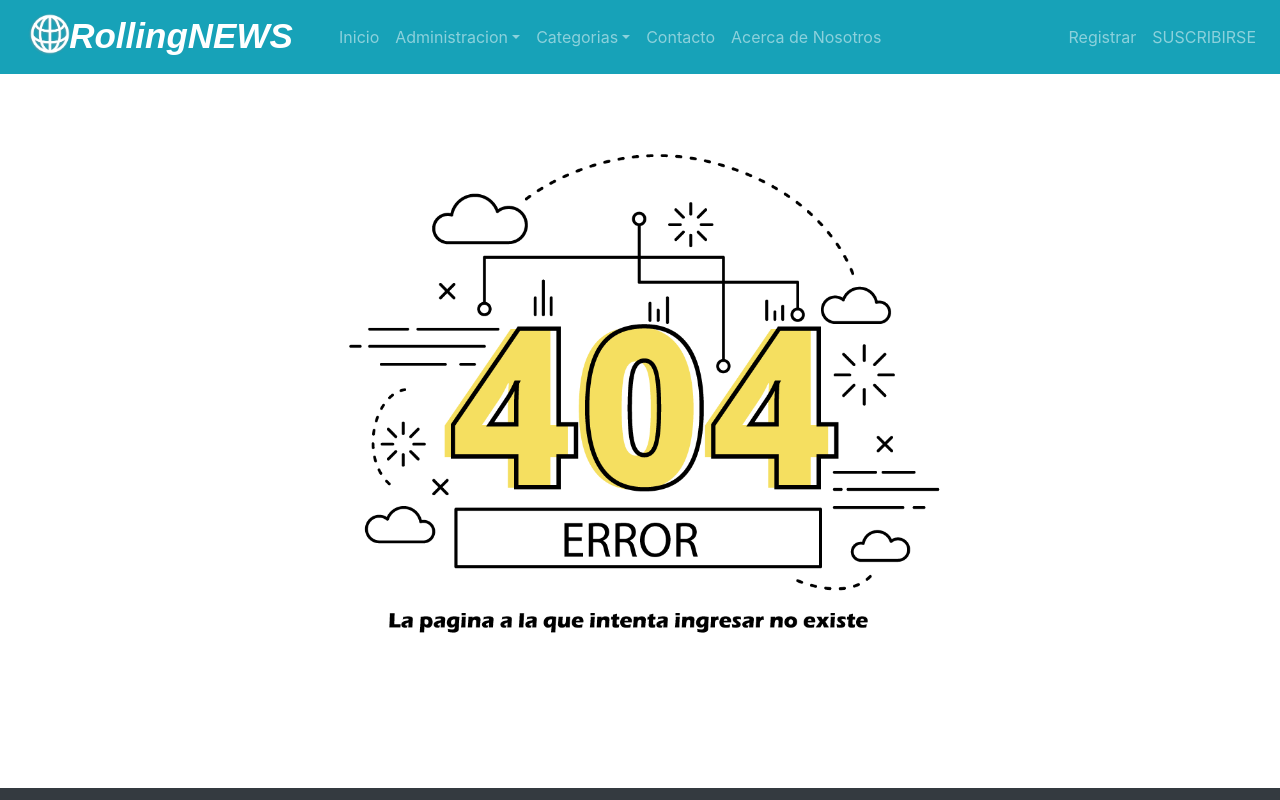
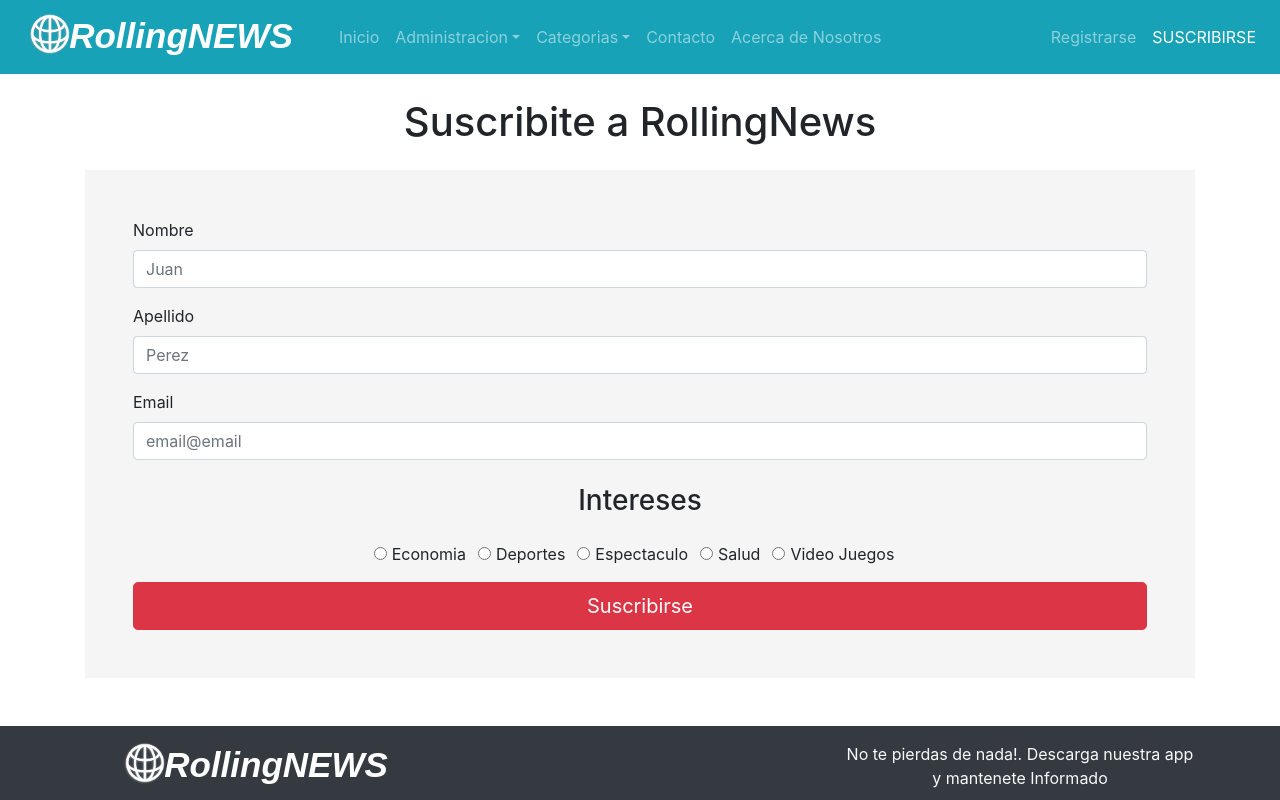
Before and after one commit to OttoCab/RollingNews, a React (Create React App) app: page /suscripcion in a window 1280 px wide. Shown: the top 800 px of the page. Built offline with nearby package versions, Linux system fonts and the light colour scheme; data requests are answered from the project's data file; a web font is replaced by a local one.

Commit message:
se crea la pagina de suscripcion solo con validaciones basicas

```diff
--- a/src/App.js
+++ b/src/App.js
@@ -17,6 +17,7 @@ import ADN from './components/ADN.js';
 import Contacto from './components/Contacto.js';
 import Navegacion from "./components/common/Navegacion";
 import Detalles from "./components/Detalles";
+import Suscripcion from './components/Suscripcion';
 
 
 function App() {
@@ -85,7 +86,7 @@ function App() {
             Categorias={Categorias}
           ></DetalleCategoria>
         </Route>
-        <Route exact path="/contact">
+        <Route exact path="/contacto">
           <Contacto></Contacto>
         </Route>
         <Route exact path='/Login'>
@@ -94,8 +95,8 @@ function App() {
         <Route exact path='/ADN'>
           <ADN></ADN>
         </Route>
-        <Route exact path='/Contacto'>
-          <Contacto></Contacto>
+        <Route exact path='/suscripcion'>
+          <Suscripcion></Suscripcion>
         </Route>
         <Route path='*'>
           <Error404></Error404>
--- /dev/null
+++ b/src/components/Suscripcion.js
@@ -0,0 +1,139 @@
+import React, { Fragment, useState } from "react";
+import { Form, Button, Container, Alert } from "react-bootstrap";
+import Swal from 'sweetalert2';
+
+const Suscripcion = () => {
+  const [nombre, setNombre] = useState("");
+  const [apellido, setApellido] = useState("");
+  const [email, setEmail] = useState("");
+  const [intereses, setIntereses] = useState("");
+  const [error, setError] = useState(false);
+
+  const cambiarIntereses = (e) => {
+    setIntereses(e.target.value);
+  };
+
+  const handleSubmit = async (e) => {
+    e.preventDefault();
+    if (
+      nombre.trim() === "" ||
+      apellido.trim() === "" ||
+      email.trim() === "" ||
+      intereses.trim === ""
+    ) {
+      setError(true);
+      return;
+    } else {
+      setError(false);
+      Swal.fire({
+        title: "Gracias por Suscribirte",
+        text: "Recibiras las notificaciones a tu correo electronico!",
+        icon: "success",
+        //   showCancelButton: true,
+        confirmButtonColor: "#3085d6",
+        //   cancelButtonColor: "#d33",
+        confirmButtonText: "salir",
+        //   cancelButtonText: "No!",
+      }).then((result) => {
+        if (result.isConfirmed) {
+        } else {
+        }
+      });
+    }
+  };
+
+  return (
+    <Fragment>
+      <Container>
+        <h1 className="text-center my-4">Suscribite a RollingNews</h1>
+        <Form className="my-4 px-5 py-5" onSubmit={handleSubmit}>
+          <Form.Group>
+            <Form.Label>Nombre</Form.Label>
+            <Form.Control
+              type="text"
+              placeholder="Juan"
+               onChange={(e) => setNombre(e.target.value)}
+               required
+            />
+          </Form.Group>
+
+          <Form.Group>
+            <Form.Label>Apellido</Form.Label>
+            <Form.Control
+              type="text"
+              placeholder="Perez"
+              onChange={(e) => setApellido(e.target.value)}
+              required
+            />
+          </Form.Group>
+
+          <Form.Group>
+            <Form.Label>Email</Form.Label>
+            <Form.Control
+              type="text"
+              placeholder="email@email"
+              onChange={(e) => setEmail(e.target.value)}
+              required
+            />
+          </Form.Group>
+
+          <h3 className="text-center my-4">Intereses</h3>
+          <Form.Group className="d-flex justify-content-center">
+            <Form.Check
+              name="categoria"
+              type="radio"
+              label="Economia"
+              value="economia"
+              onChange={cambiarIntereses}
+              inline
+            />
+            <Form.Check
+              name="categoria"
+              type="radio"
+              label="Deportes"
+              value="deportes"
+              onChange={cambiarIntereses}
+              inline
+
+            />
+            <Form.Check
+              name="categoria"
+              type="radio"
+              label="Espectaculo"
+              value="espectaculo"
+              onChange={cambiarIntereses}
+              inline
+            />
+            <Form.Check
+              name="categoria"
+              type="radio"
+              label="Salud"
+              value="salud"
+              onChange={cambiarIntereses}
+              inline
+            />
+            <Form.Check
+              name="categoria"
+              type="radio"
+              label="Video Juegos"
+              value="video juegos"
+              onChange={cambiarIntereses}
+              inline
+            />
+          </Form.Group>
+          <Button variant="danger" type="submit" size="lg" type="submit" block>
+            Suscribirse
+          </Button>
+          {
+            // operador ternario
+            error === true ? (
+              <Alert variant="warning">Todos los campos son obligatorios</Alert>
+            ) : null
+          }
+        </Form>
+      </Container>
+    </Fragment>
+  );
+};
+
+export default Suscripcion;
--- a/src/components/common/Navegacion.js
+++ b/src/components/common/Navegacion.js
@@ -1,8 +1,7 @@
 import React from "react";
 import { Navbar, Nav, NavDropdown } from "react-bootstrap";
-import { NavLink} from "react-router-dom";
+import { NavLink } from "react-router-dom";
 import logo from "../img/logo.svg";
-
 
 const Navegacion = (props) => {
   return (
@@ -41,16 +40,16 @@ const Navegacion = (props) => {
           </NavDropdown>
           <NavDropdown title="Categorias">
             {props.Categorias.map((option, indice) => (
-                <NavDropdown.Item key={indice}>
-                  {option.nombreCategoria}
-                </NavDropdown.Item>
+              <NavDropdown.Item key={indice}>
+                {option.nombreCategoria}
+              </NavDropdown.Item>
             ))}
           </NavDropdown>
           {/* <NavLink className="nav-link" exact={true} to='/Noticia/nuevo'>Agregar Noticias</NavLink>
           <NavLink className="nav-link" exact={true} to='/Noticias'>Lista Noticias</NavLink>
           <NavLink className="nav-link" exact={true} to='/Categorias/nuevaCategoria'>Agregar Categorias</NavLink>
           <NavLink className="nav-link" exact={true} to='/Categorias'>Lista Categorias</NavLink> */}
-          <NavLink className="nav-link" exact={true} to="/contact">
+          <NavLink className="nav-link" exact={true} to="/contacto">
             Contacto
           </NavLink>
           <NavLink className="nav-link" exact={true} to="/adn">
@@ -58,8 +57,12 @@ const Navegacion = (props) => {
           </NavLink>
         </Nav>
         <Nav>
-          <Nav.Link href="/">Registrar</Nav.Link>
-          <Nav.Link href="#deets">SUSCRIBIRSE</Nav.Link>
+          <NavLink className="nav-link" exact={true} to="/registrarse">
+            Registrarse
+          </NavLink>
+          <NavLink className="nav-link" exact={true} to="/suscripcion">
+            SUSCRIBIRSE
+          </NavLink>
         </Nav>
       </Navbar.Collapse>
     </Navbar>
```
